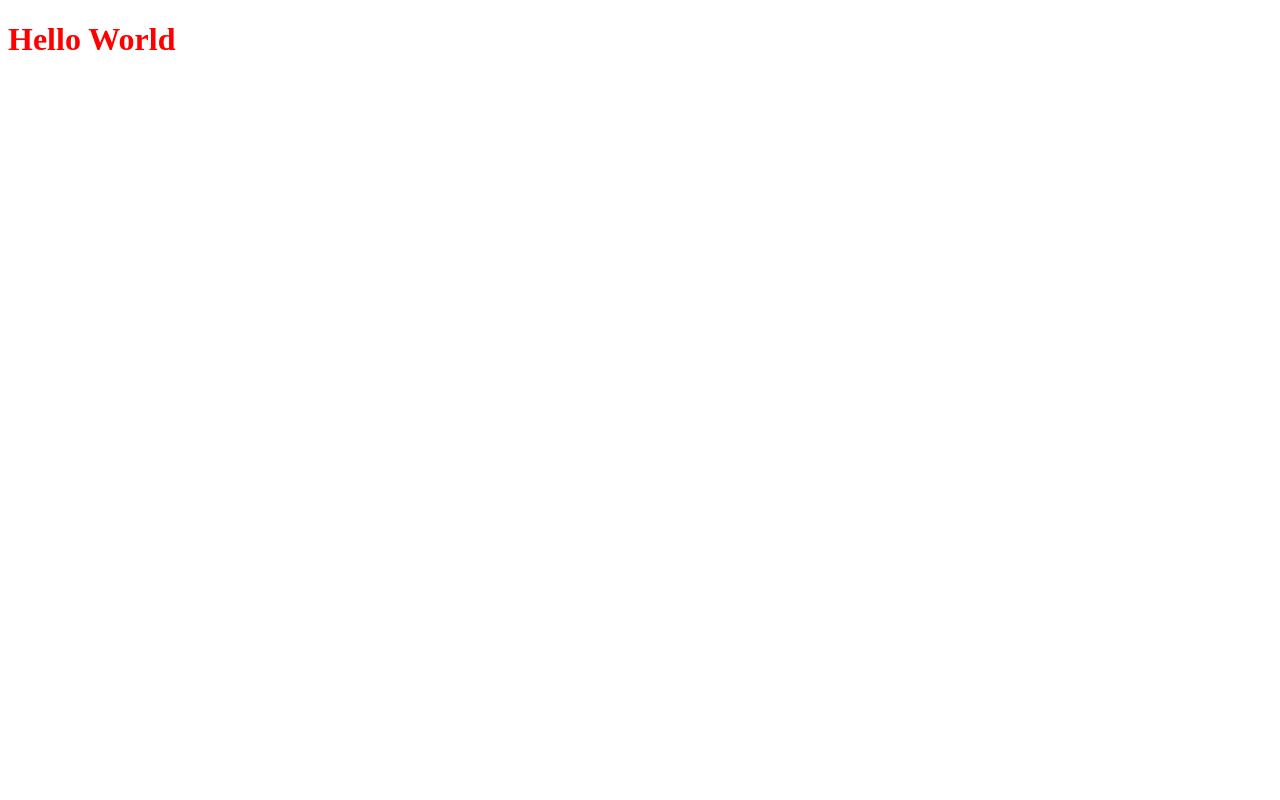
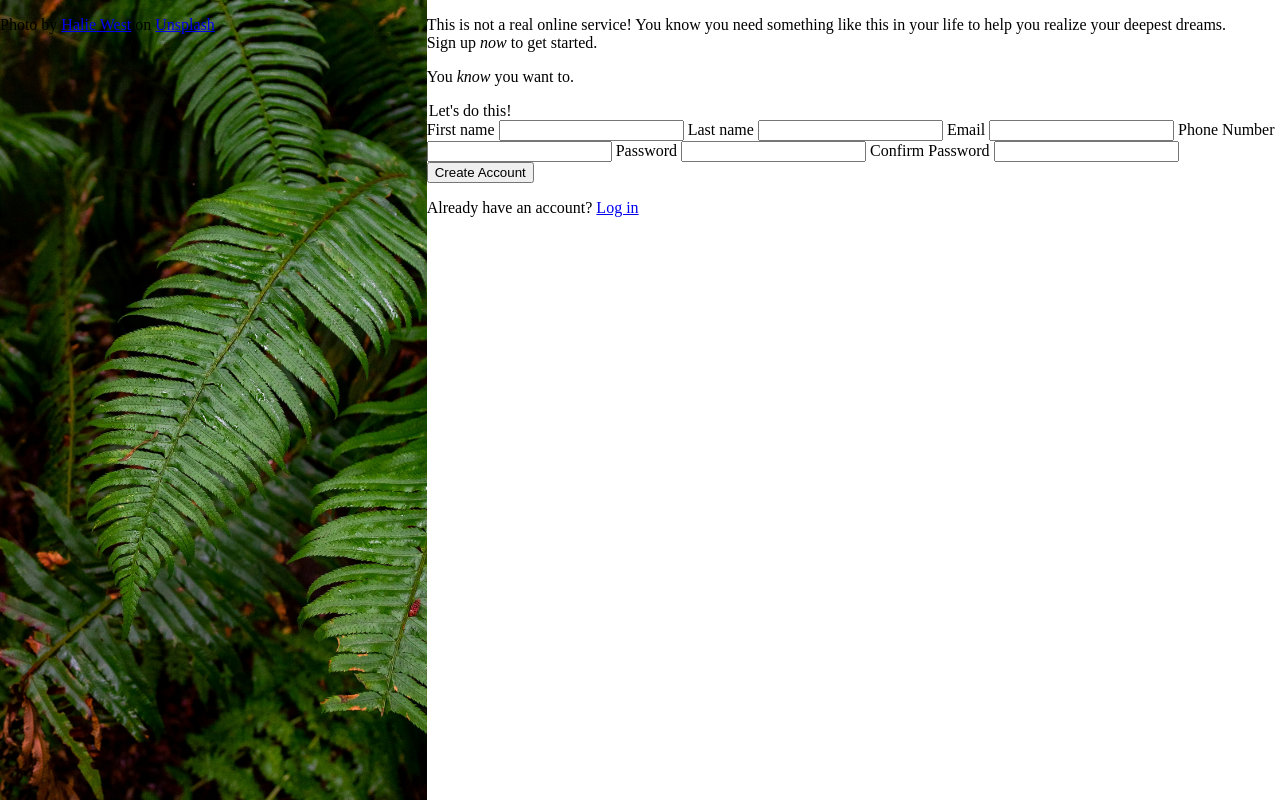
Before and after one commit to 536870912/odin-signup-page, a plain HTML site: page index.html in a window 1280 px wide. Drawn offline with Linux system fonts and the light colour scheme.

Commit message:
Completed(for now) html layout, added bg-photo Minimal changes to css sheet

```diff
--- a/index.html
+++ b/index.html
@@ -1,10 +1,51 @@
 <!DOCTYPE html>
 <html lang="en">
     <head>
+        <meta charset="UTF-8">
+        <meta name="viewport" content="width=device-width, initial-scale=1.0">
         <title>Sign-up Form Template</title>
         <link rel="stylesheet" href="style.css">
     </head>
     <body>
-        <h1>Hello World</h1>
+        <div id="sidebar">
+            <div class="sidebar-banner"></div>
+            <p class="citation">
+                Photo by
+                <a href="https://unsplash.com/@haliewestphoto">Halie West</a> on
+                <a href="https://unsplash.com/photos/green-leaf-plant-in-close-up-photography-25xggax4bSA">Unsplash</a>
+            </p>
+        </div>
+        <div id="main-body">
+            <p>This is not a real online service! You know you need something like this in your life to help you realize your deepest dreams.<br>
+            Sign up <em>now </em>to get started.</p>
+
+            <p>You <em>know</em> you want to.</p>
+
+            <form action="#" method="get">
+                <legend>Let's do this!</legend>
+
+                <label for="first_name">First name</label>
+                <input type="text" id="first_name">
+
+                <label for="last_name">Last name</label>
+                <input type="text" id="last_name">
+
+                <label for="email">Email</label>
+                <input type="email" id="email">
+
+                <label for="phone_number">Phone Number</label>
+                <input type="tel" id="phone_number">
+
+                <label for="password">Password</label>
+                <input type="password" id="password">
+
+                <label for="confirm_password">Confirm Password</label>
+                <input type="password" id="confirm_password">
+            </form>
+
+            <button>Create Account</button>
+
+            <p>Already have an account? <a href="https://google.com" target="_blank" rel="noopener noreferrer">Log in</a></p>
+        </div>
     </body>
 </html>
--- a/style.css
+++ b/style.css
@@ -1,3 +1,21 @@
-* {
-    color:red;
+:root{
+    color: black;
+    height: 100%;
+    margin: 0;
 }
+
+body{
+    display: flex;
+    height: 100%;
+    margin: 0;
+}
+
+#sidebar{
+    flex: 1;
+    background-image: url(images/background.jpg);
+    background-size: cover;
+}
+
+#main-body{
+    flex: 2;
+}
```
Also changed, not shown: images/background.jpg (added).
